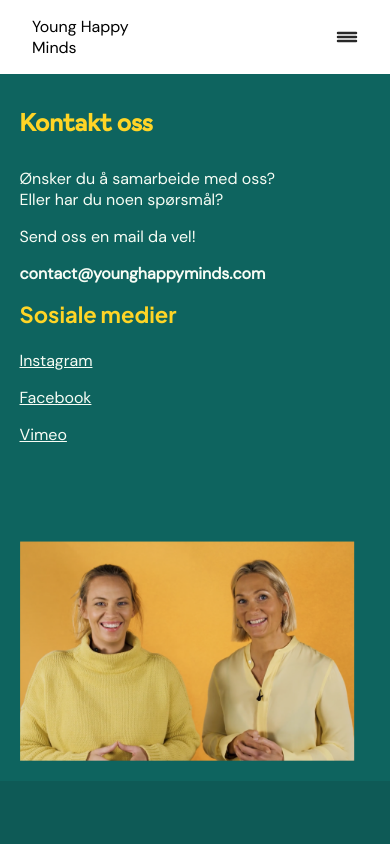
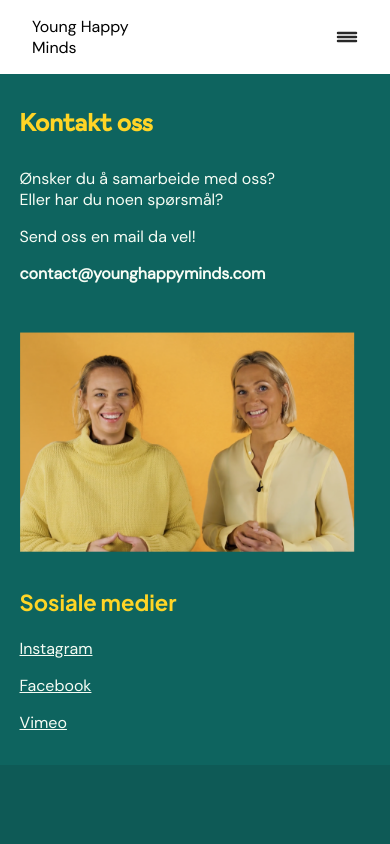
Before and after one commit to TrymVei/Young-Happy-Minds, a Next.js app in the folder yhm/: page /contact in a window 390 px wide. Shown: the top 844 px of the page. Built offline with nearby package versions, Linux system fonts and the light colour scheme.

Commit message:
fix: contact styling

```diff
--- a/yhm/src/srcPages/contact/index.module.css
+++ b/yhm/src/srcPages/contact/index.module.css
@@ -22,24 +22,40 @@
   gap: 5rem;
 }
 
-.contact__social_media h3 {
+.contact__social_media_mobile h3,
+.contact__social_media_desktop h3 {
   margin-top: var(--leftRight-padding);
   color: var(--font-yellow-color);
 }
 
-.contact__social_media a {
+.contact__social_media_mobile a,
+.contact__social_media_desktop a {
   text-decoration: underline;
   font-size: var(--hyperlink-font-size);
   font-weight: var(--paragraph-font-weight);
 }
 
+.contact__social_media_mobile {
+  display: none;
+}
+
 @media (max-width: 1100px) {
   .contact__wrapper {
     flex-direction: column;
+    gap: 2rem;
   }
 
   .contact__wrapper div:nth-child(1) {
     order: 2;
+  }
+
+  .contact__social_media_mobile {
+    margin-top: 2rem;
+    display: block;
+  }
+
+  .contact__social_media_desktop {
+    display: none;
   }
 }
 
--- a/yhm/src/srcPages/contact/index.tsx
+++ b/yhm/src/srcPages/contact/index.tsx
@@ -9,6 +9,24 @@ const Contact = () => {
         <div className={style.contact__wrapper}>
           <div>
             <img src="/images/contact-image.png" alt="middlertidig bilde" />
+            <div className={style.contact__social_media_mobile}>
+              <p style={{ color: '#FFD526' }} id="boldJakarta22">
+                Sosiale medier
+              </p>
+              <p>
+                <a href="https://www.instagram.com/younghappyminds/?hl=en">
+                  Instagram
+                </a>
+              </p>
+              <p>
+                <a href="/https://www.facebook.com/younghappyminds/">
+                  Facebook
+                </a>
+              </p>
+              <p>
+                <a href="https://vimeo.com/179206874">Vimeo</a>
+              </p>
+            </div>
           </div>
           <div>
             <p>
@@ -20,7 +38,7 @@ const Contact = () => {
                 contact@younghappyminds.com
               </a>
             </p>
-            <div className={style.contact__social_media}>
+            <div className={style.contact__social_media_desktop}>
               <p style={{ color: '#FFD526' }} id="boldJakarta22">
                 Sosiale medier
               </p>
```
